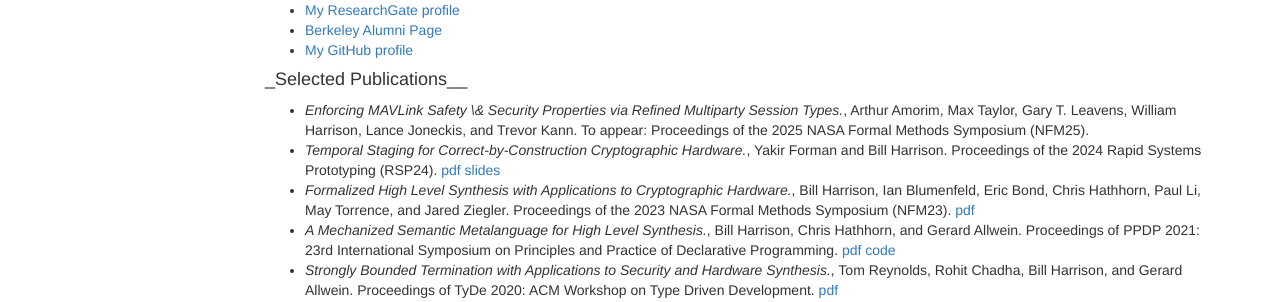
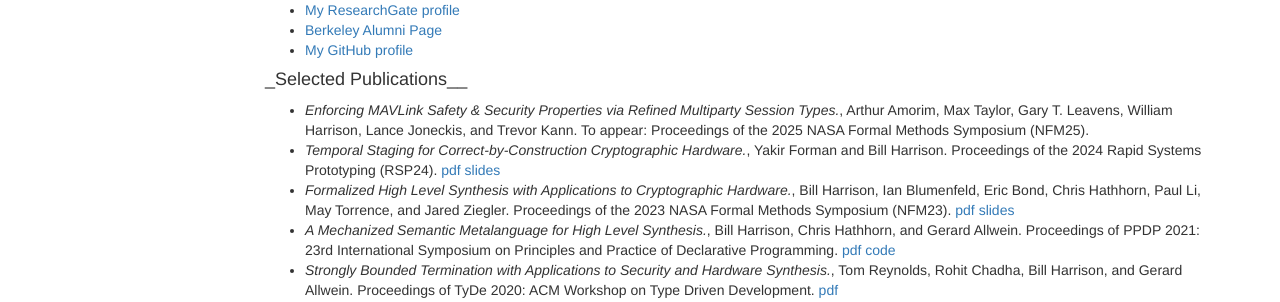
Before and after one commit to harrisonwl/harrisonwl.github.io, a Jekyll site: the page built from index.md, in a window 1280 px wide. Shown: the part 580-882 px from the top of the page. Built offline with Jekyll 4.4.1, drawn with Linux system fonts in a browser that asks for light colours.

Commit message:
fixing a link

```diff
--- a/index.md
+++ b/index.md
@@ -53,9 +53,9 @@ Language-based methods in computer security, all aspects of programming language
 
 #### _Selected Publications__
 
-* _Enforcing MAVLink Safety \& Security Properties via Refined Multiparty Session Types._, Arthur Amorim, Max Taylor, Gary T. Leavens, William Harrison, Lance Joneckis, and Trevor Kann. To appear: Proceedings of the 2025 NASA Formal Methods Symposium (NFM25).
+* _Enforcing MAVLink Safety & Security Properties via Refined Multiparty Session Types._, Arthur Amorim, Max Taylor, Gary T. Leavens, William Harrison, Lance Joneckis, and Trevor Kann. To appear: Proceedings of the 2025 NASA Formal Methods Symposium (NFM25).
 * _Temporal Staging for Correct-by-Construction Cryptographic Hardware._, Yakir Forman and Bill Harrison. Proceedings of the 2024 Rapid Systems Prototyping (RSP24). [pdf]({{ site.baseurl }}/assets/papers/rsp24.pdf)  [slides]({{ site.baseurl }}/assets/papers/slides-rsp24.pdf)
-* _Formalized High Level Synthesis with Applications to Cryptographic Hardware._, Bill Harrison, Ian Blumenfeld, Eric Bond, Chris Hathhorn, Paul Li, May Torrence, and Jared Ziegler. Proceedings of the 2023 NASA Formal Methods Symposium (NFM23). [pdf]({{ site.baseurl }}/assets/papers/nfm23.pdf)
+* _Formalized High Level Synthesis with Applications to Cryptographic Hardware._, Bill Harrison, Ian Blumenfeld, Eric Bond, Chris Hathhorn, Paul Li, May Torrence, and Jared Ziegler. Proceedings of the 2023 NASA Formal Methods Symposium (NFM23). [pdf]({{ site.baseurl }}/assets/papers/nfm23.pdf)  [slides]({{ site.baseurl }}/assets/papers/slides-nfm23.pdf)
 * _A Mechanized Semantic Metalanguage for High Level Synthesis._, Bill Harrison, Chris Hathhorn, and Gerard Allwein. Proceedings of PPDP 2021: 23rd International Symposium on Principles and Practice of Declarative Programming. [pdf]({{ site.baseurl }}/assets/papers/ppdp21.pdf) [code]({{ site.baseurl }}/assets/code/ppdp21codebase.tar.gz)
 * _Strongly Bounded Termination with Applications to Security and Hardware Synthesis._, Tom Reynolds, Rohit Chadha, Bill Harrison, and Gerard Allwein. Proceedings of TyDe 2020: ACM Workshop on Type Driven Development. [pdf]({{ site.baseurl }}/assets/papers/tyde20.pdf)
 * _Verifiable Security Templates for Hardware._, Bill Harrison and Gerard Allwein. Proceedings of 2020 Design, Automation, and Test Europe (DATE). [pdf]({{ site.baseurl }}/assets/papers/date20.pdf)
```
